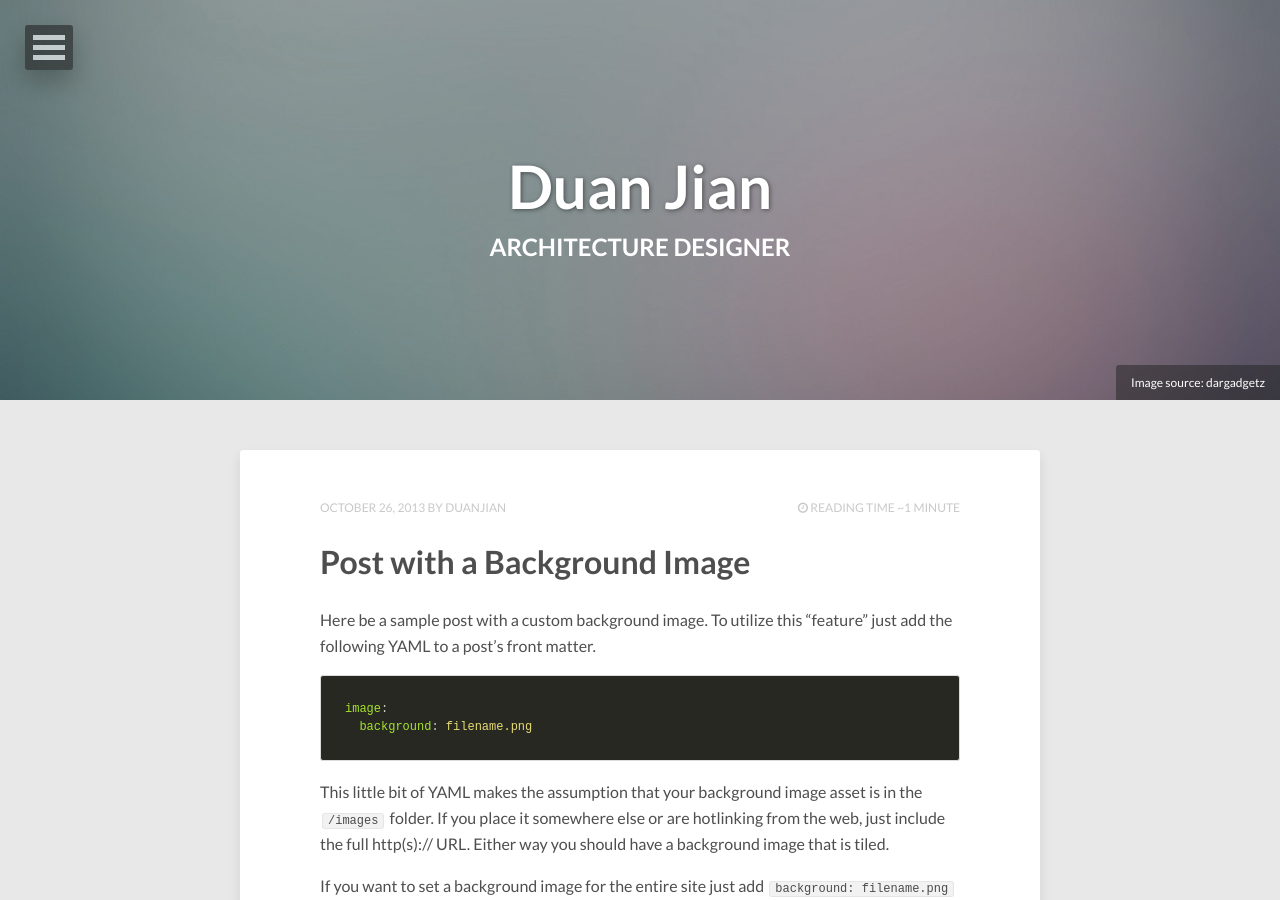
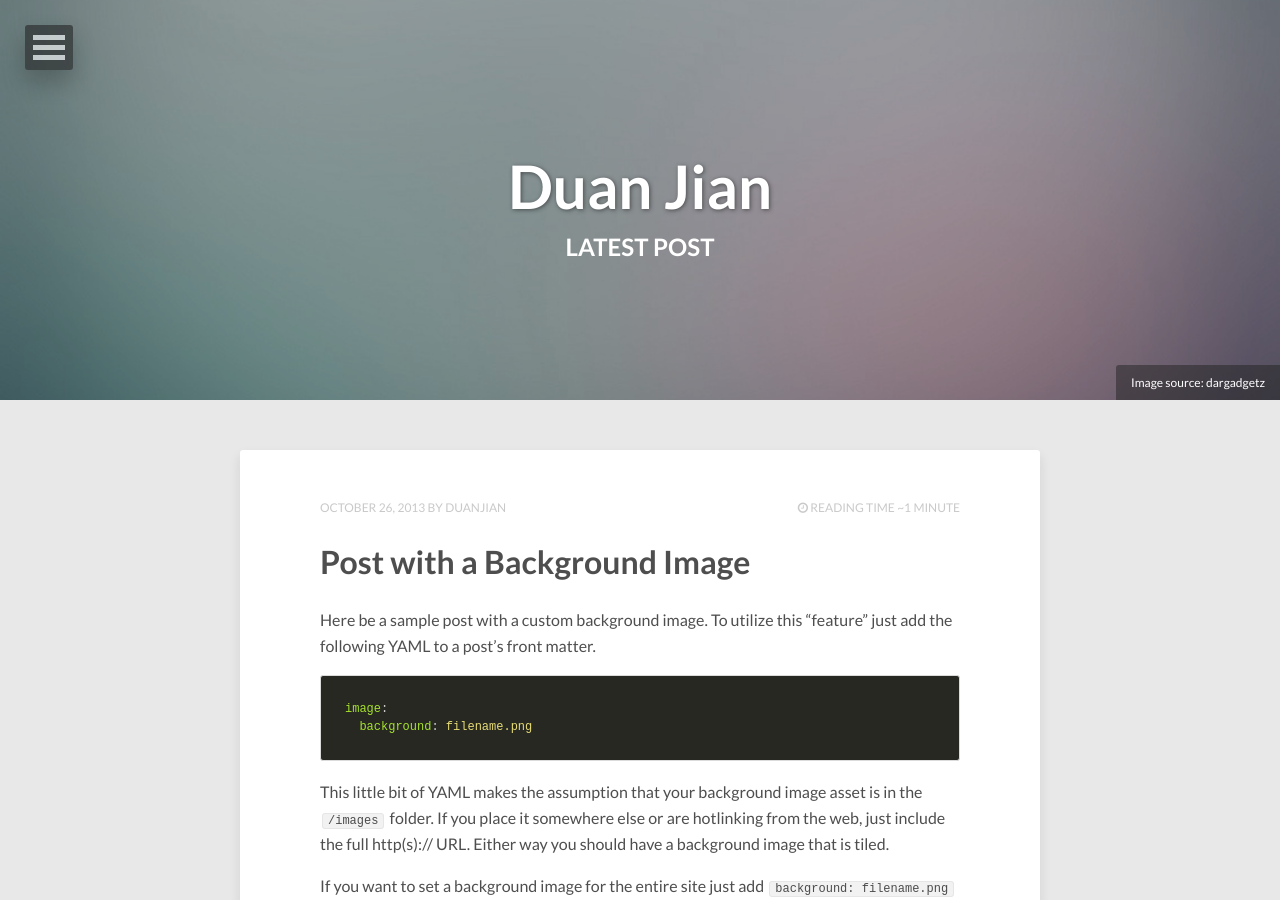
Before and after one commit to duanjian66/duanjian66.github.io, a Jekyll site: the page built from index.html, in a window 1280 px wide and 900 px high. Built offline with Jekyll 4.4.1, drawn with Linux system fonts in a browser that asks for light colours; nearby versions of some CDN libraries; the list of posts is cut into pages by our own code.

Commit message:
Update index.html

```diff
--- a/index.html
+++ b/index.html
@@ -1,6 +1,6 @@
 ---
 layout: post-index
-title: Architecture Designer
+title: Latest Post
 description: "Describe this nonsense."
 tags: [Jekyll, theme, themes, responsive, blog, modern]
 comments: false
```
